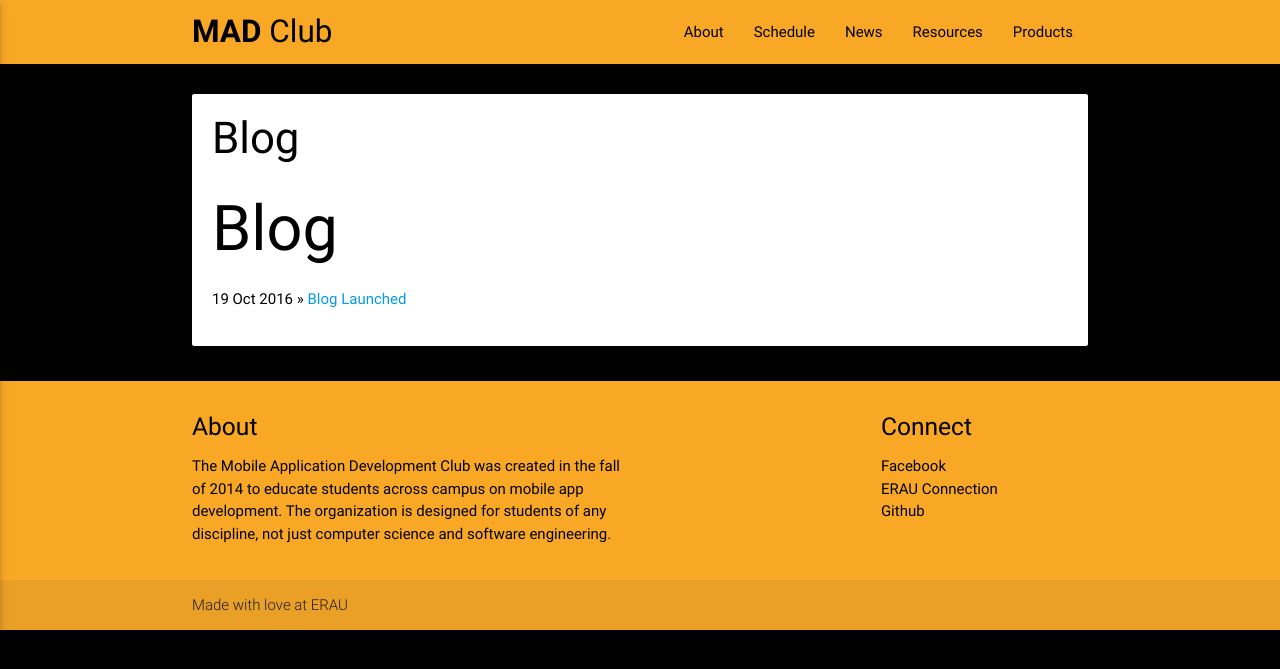
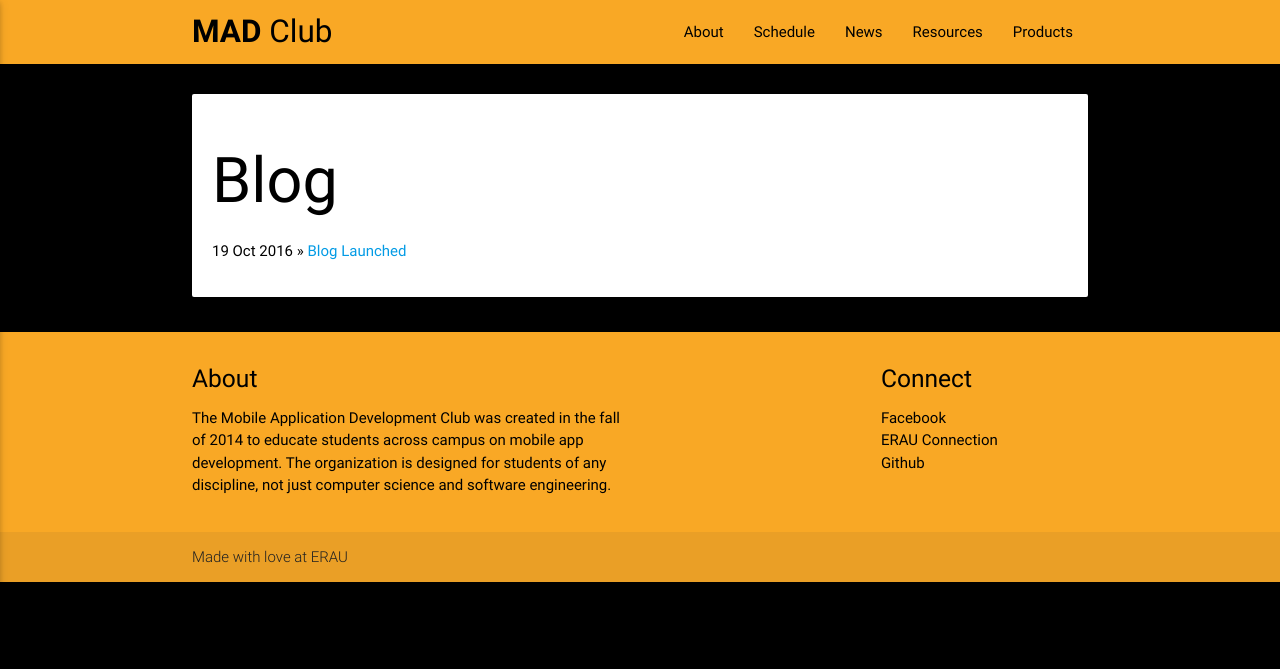
Before and after one commit to erauMADclub/eraumadclub.github.io, a Jekyll site: the page built from blog/index.html, in a window 1280 px wide. Shown: the top 669 px of the page. Built offline with Jekyll 4.4.1, drawn with Linux system fonts in a browser that asks for light colours; nearby versions of some CDN libraries.

Commit message:
Update page.html

```diff
--- a/_layouts/page.html
+++ b/_layouts/page.html
@@ -8,9 +8,7 @@
     <div class="col s12 m12">
       <div class="card-panel white">
         <span class="black-text">
-          <h3 class="header" style="margin-top: 0px;">{{ page.title }}</h3>
-          <p class="meta">{{ page.date | date_to_string }}</p>
-          <p> {{ content }} </p>
+          {{ content }}
         </span>
       </div>
     </div>
```
